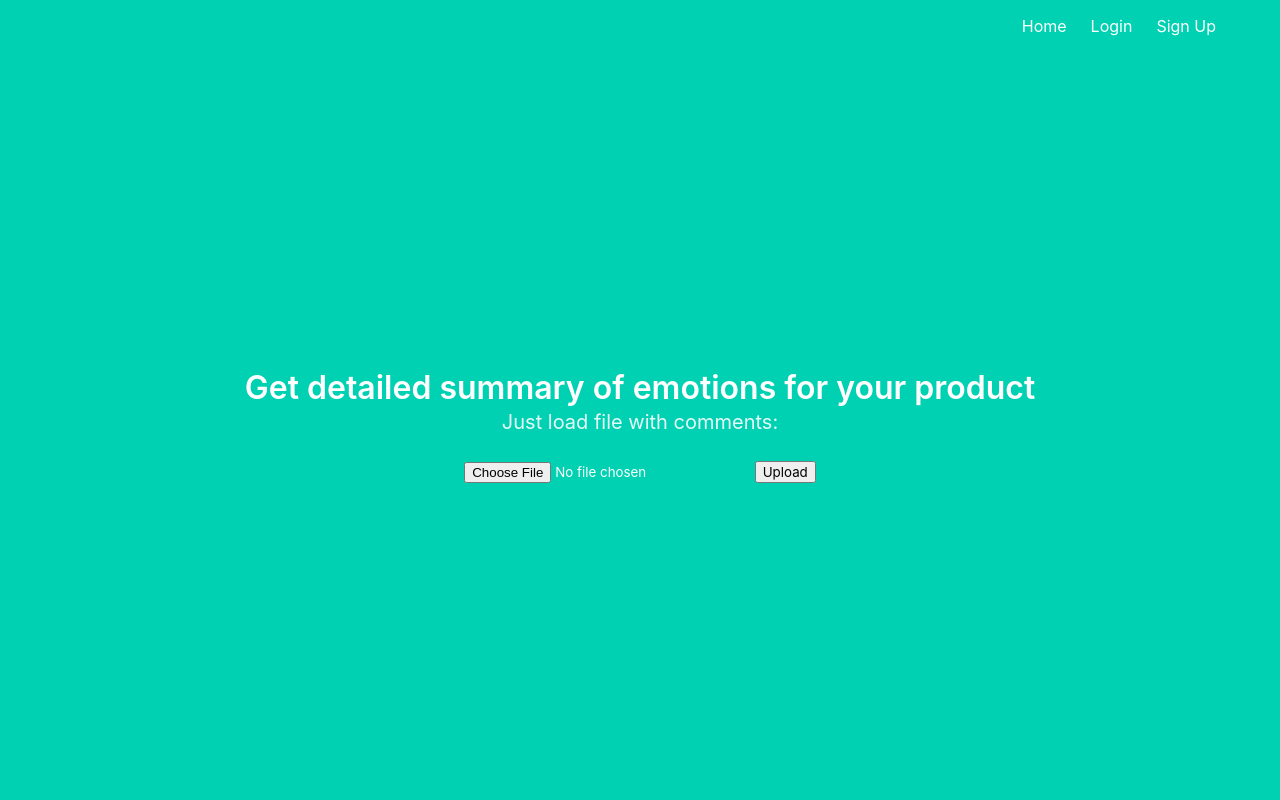
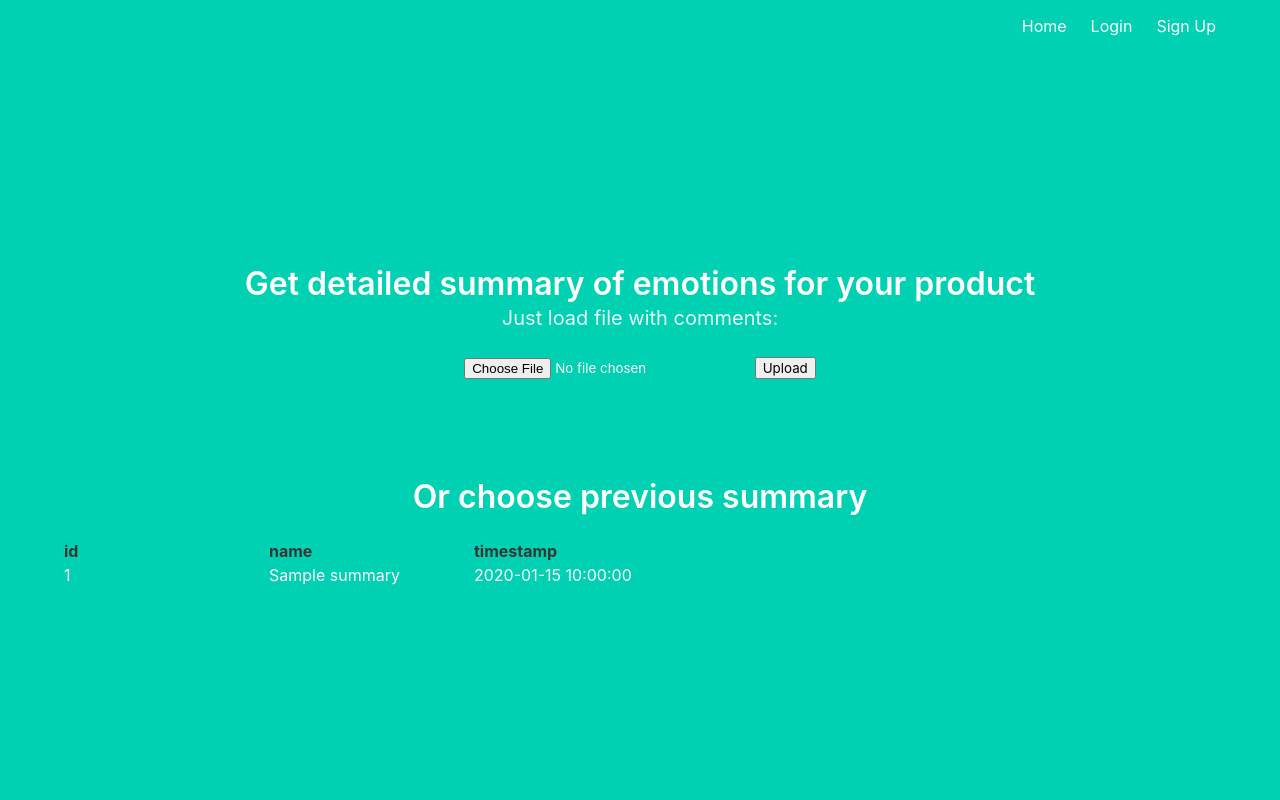
Before and after one commit to DmytroNazarenko/emotion-detector, a Flask app: template server/templates/index.html in a window 1280 px wide. Run offline with Flask 2, Linux system fonts and the light colour scheme; the template is opened without the code that fills it: most values are stand-ins (such as "Sample title", 1, 10 or a date in 2020).

Commit message:
Add onclicker

```diff
--- a/server/templates/index.html
+++ b/server/templates/index.html
@@ -13,4 +13,26 @@
       <input type=file name=file>
       <input type=submit value=Upload>
 </form>
+<h1 class="title" style="margin-top: 100px">
+  Or choose previous summary
+</h1>
+<table>
+    <tr>
+        <th>id</th>
+        <th>name</th>
+        <th>timestamp</th>
+    </tr>
+    <colgroup>
+    {% for _ in range(3) %}
+        <col style="width: 205px">
+    {% endfor %}
+    </colgroup>
+{% for s in summary %}
+    <tr onclick="{{'load_summary' + s['id']|string}}">
+        <td >{{s['id']}}</td>
+        <td>{{s['name']}}</td>
+        <td>{{s['timestamp']}}</td>
+    </tr>
+{% endfor %}
+</table>
 {% endblock %}
```
